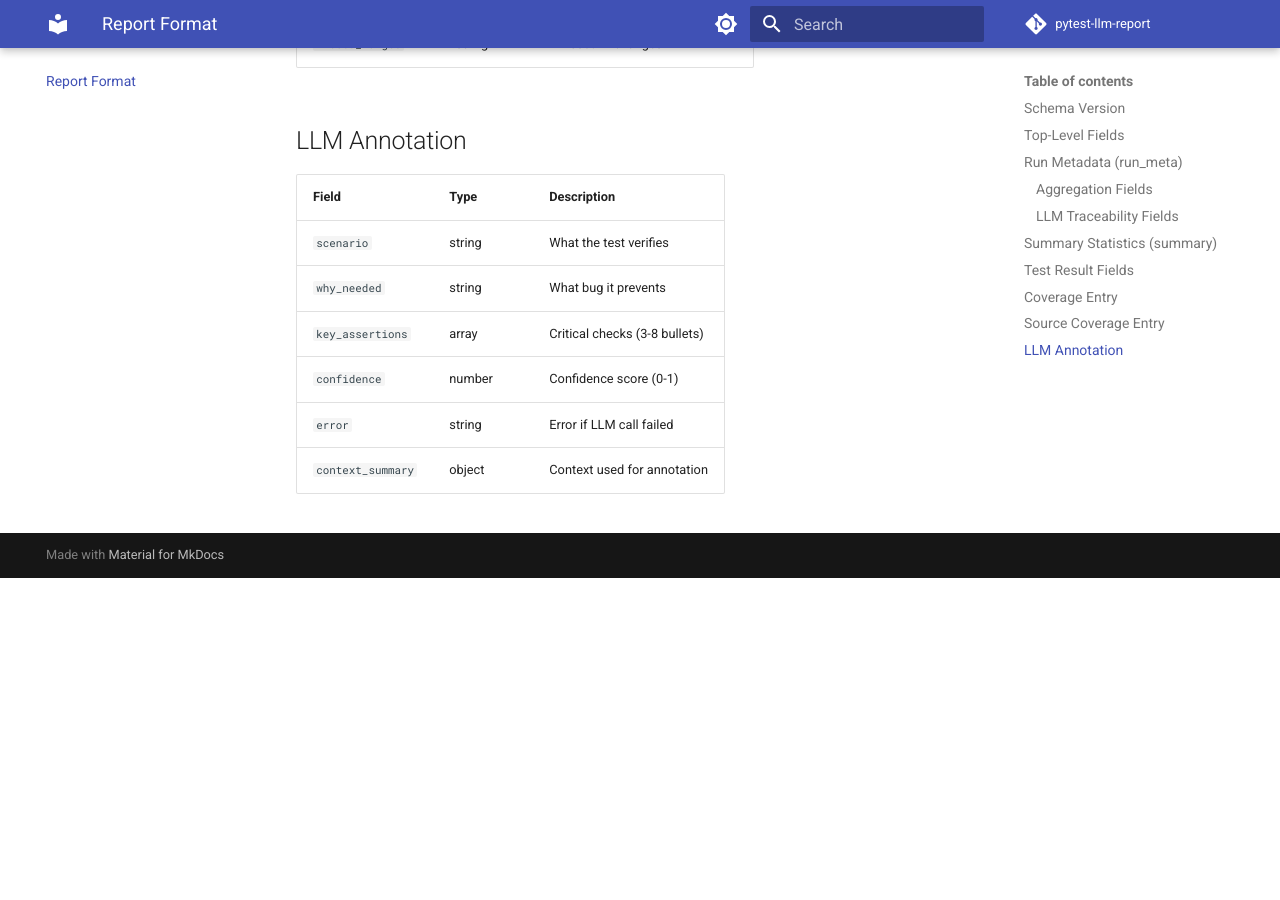
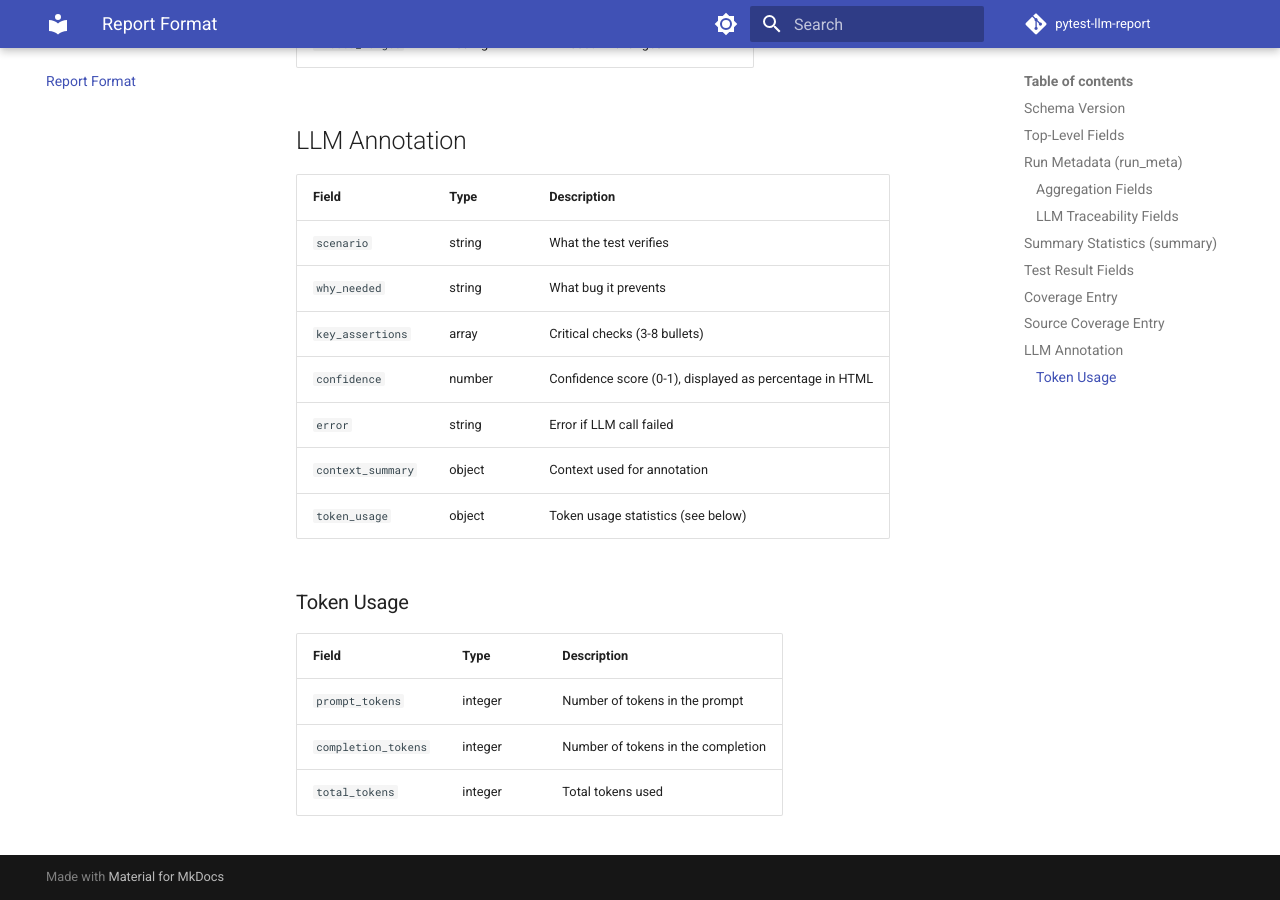
Before and after one commit to palakpsheth/pytest-llm-report, an MkDocs documentation site: the page built from docs/report-format.md, in a window 1280 px wide and 900 px high, scrolled down 4834 px. Built offline with MkDocs 1.6.1 and Material for MkDocs 9.7.7, drawn with Linux system fonts in a browser that asks for light colours; comment, search, counter and statistics services are not loaded; before the commit the page ends 5412 px from its top, so only the background shows below that.

Commit message:
add confidence score to report

```diff
--- a/docs/report-format.md
+++ b/docs/report-format.md
@@ -131,6 +131,15 @@ Each test in the `tests` array has:
 | `scenario` | string | What the test verifies |
 | `why_needed` | string | What bug it prevents |
 | `key_assertions` | array | Critical checks (3-8 bullets) |
-| `confidence` | number | Confidence score (0-1) |
+| `confidence` | number | Confidence score (0-1), displayed as percentage in HTML |
 | `error` | string | Error if LLM call failed |
 | `context_summary` | object | Context used for annotation |
+| `token_usage` | object | Token usage statistics (see below) |
+
+### Token Usage
+
+| Field | Type | Description |
+|-------|------|-------------|
+| `prompt_tokens` | integer | Number of tokens in the prompt |
+| `completion_tokens` | integer | Number of tokens in the completion |
+| `total_tokens` | integer | Total tokens used |
--- a/docs/test-report.md
+++ b/docs/test-report.md
@@ -16,7 +16,7 @@ This report is automatically generated during CI/CD runs and includes:
 
 - **Test Results**: Pass/fail status for all tests
 - **Coverage Data**: Per-test coverage information showing which files and lines each test exercises
-- **LLM Annotations (optional)**: Scenario, why needed, and key assertions when LLMs are enabled
+- **LLM Annotations (optional)**: Scenario, why needed, key assertions, confidence score, and token usage when LLMs are enabled
 - **Execution Time**: Duration for each test
 - **Error Messages**: Full error details for failed tests
 - **Source Coverage**: Per-file covered/missed/percentage summary (similar to pytest-cov)
--- a/src/pytest_llm_report/templates/report.html.j2
+++ b/src/pytest_llm_report/templates/report.html.j2
@@ -210,6 +210,11 @@
                                         </ul>
                                     </div>
                                     {% endif %}
+                                    {% if test.llm_annotation.confidence is not none %}
+                                    <p class="confidence-score" style="font-size: 0.85em; color: var(--text-secondary); margin-top: 0.5rem;">
+                                        <strong>Confidence:</strong> {{ (test.llm_annotation.confidence * 100) | round(0) | int }}%
+                                    </p>
+                                    {% endif %}
                                     {% if test.llm_annotation.error %}
                                     <p><strong>LLM error:</strong> {{ test.llm_annotation.error }}</p>
                                     {% endif %}
```
Also changed, not shown: docs/example-report/index.html (+33 -42 lines), 5 other files.
